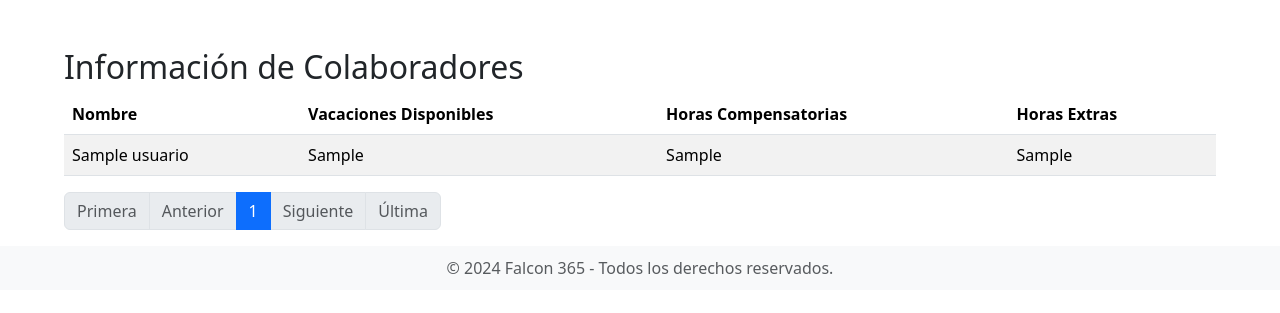
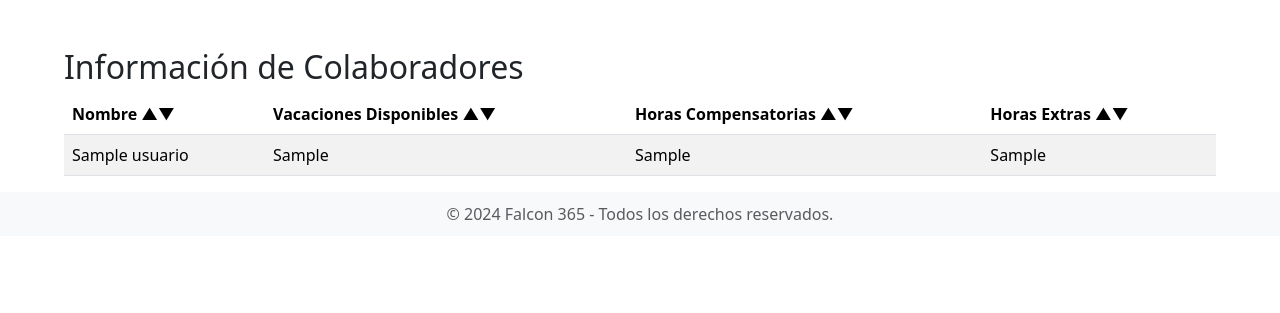
Before and after one commit to ITFalconIngenieria/sistemaVacaciones, a Django app: template gestion_empresa/gestion_rrhh/templates/colaboradores_info.html in a window 1280 px wide. Shown: the part 66-379 px from the top of the page. Run offline with Django 3.2, Linux system fonts and the light colour scheme; the template is opened without the code that fills it: most values are stand-ins (such as "Sample title", 1, 10 or a date in 2020); some libraries are stand-ins or nearby versions.

Commit message:
cambios a gerencia

```diff
--- a/gestion_empresa/gestion_rrhh/models.py
+++ b/gestion_empresa/gestion_rrhh/models.py
@@ -4,8 +4,6 @@ from datetime import date
 from decimal import Decimal
 from .validators import validate_username
 from django.conf import settings
-from datetime import datetime, time
-from django.utils.timezone import make_aware , get_current_timezone
 import random
 import string
 from django.template.loader import render_to_string
--- a/gestion_empresa/gestion_rrhh/templates/colaboradores_info.html
+++ b/gestion_empresa/gestion_rrhh/templates/colaboradores_info.html
@@ -6,99 +6,57 @@
 <div class="container mt-4">
     <h2>Información de Colaboradores</h2>
 
-    <table class="table table-striped">
-        <thead>
+    <!-- Contenedor con scroll -->
+    <div style="overflow-x: auto; max-height: 80vh;">
+        <table class="table table-striped" id="colaboradores-table">
+            <thead style="position: sticky; top: 0; background-color: white; z-index: 1;">
                 <tr>
-                <th>Nombre</th>
-                <th>Vacaciones Disponibles</th>
-                <th>Horas Compensatorias</th>
-                <th>Horas Extras</th>
-
+                    <!-- Añadimos estilos para el cursor -->
+                    <th style="cursor: pointer;" onclick="sortTable(0)">Nombre <span>&#9650;&#9660;</span></th>
+                    <th style="cursor: pointer;" onclick="sortTable(1)">Vacaciones Disponibles <span>&#9650;&#9660;</span></th>
+                    <th style="cursor: pointer;" onclick="sortTable(2)">Horas Compensatorias <span>&#9650;&#9660;</span></th>
+                    <th style="cursor: pointer;" onclick="sortTable(3)">Horas Extras <span>&#9650;&#9660;</span></th>
                 </tr>
             </thead>
             <tbody>
-            {% for data in page_obj %}
+                {% for data in colaboradores_data %}
                 <tr>
                     <td>{{ data.usuario.get_full_name }}</td>
                     <td>{{ data.dias_data.dias_disponibles }}</td>
                     <td>{{ data.horas_data.HC }}</td>
                     <td>{{ data.horas_data.HE }}</td>
-
                 </tr>
                 {% endfor %}
             </tbody>
         </table>
+    </div>
+</div>
 
-    <!-- Barra de navegación de la paginación -->
-    <nav aria-label="Page navigation">
-        <ul class="pagination">
-            <!-- Botón Primera -->
-            {% if page_obj.has_previous %}
-            <li class="page-item">
-                <a class="page-link" href="?page=1" aria-label="Primera">
-                    Primera
-                </a>
-            </li>
-            {% else %}
-            <li class="page-item disabled">
-                <a class="page-link" href="#" aria-label="Primera">
-                    Primera
-                </a>
-            </li>
-            {% endif %}
+<!-- Script para ordenar la tabla -->
+<script>
+    function sortTable(columnIndex) {
+        const table = document.getElementById('colaboradores-table');
+        const rows = Array.from(table.rows).slice(1); // Excluye encabezado
+        const isAscending = table.getAttribute('data-sort-order') !== 'asc'; // Alternar orden
 
-            <!-- Botón Anterior -->
-            {% if page_obj.has_previous %}
-            <li class="page-item">
-                <a class="page-link" href="?page={{ page_obj.previous_page_number }}" aria-label="Anterior">
-                    Anterior
-                </a>
-            </li>
-            {% else %}
-            <li class="page-item disabled">
-                <a class="page-link" href="#" aria-label="Anterior">
-                    Anterior
-                </a>
-            </li>
-            {% endif %}
+        rows.sort((a, b) => {
+            const cellA = a.cells[columnIndex].innerText.trim().toLowerCase();
+            const cellB = b.cells[columnIndex].innerText.trim().toLowerCase();
 
-            <!-- Páginas -->
-            {% for num in page_obj.paginator.page_range %}
-            <li class="page-item {% if page_obj.number == num %}active{% endif %}">
-                <a class="page-link" href="?page={{ num }}">{{ num }}</a>
-            </li>
-            {% endfor %}
+            // Convertir a números si son valores numéricos
+            const valueA = isNaN(cellA) ? cellA : parseFloat(cellA);
+            const valueB = isNaN(cellB) ? cellB : parseFloat(cellB);
 
-            <!-- Botón Siguiente -->
-            {% if page_obj.has_next %}
-            <li class="page-item">
-                <a class="page-link" href="?page={{ page_obj.next_page_number }}" aria-label="Siguiente">
-                    Siguiente
-                </a>
-            </li>
-            {% else %}
-            <li class="page-item disabled">
-                <a class="page-link" href="#" aria-label="Siguiente">
-                    Siguiente
-                </a>
-            </li>
-            {% endif %}
+            return isAscending
+                ? valueA > valueB ? 1 : -1
+                : valueA < valueB ? 1 : -1;
+        });
 
-            <!-- Botón Última -->
-            {% if page_obj.has_next %}
-            <li class="page-item">
-                <a class="page-link" href="?page={{ page_obj.paginator.num_pages }}" aria-label="Última">
-                    Última
-                </a>
-            </li>
-            {% else %}
-            <li class="page-item disabled">
-                <a class="page-link" href="#" aria-label="Última">
-                    Última
-                </a>
-            </li>
-            {% endif %}
-        </ul>
-    </nav>
-</div>
+        // Reordenar las filas en la tabla
+        rows.forEach(row => table.tBodies[0].appendChild(row));
+
+        // Alternar el atributo de orden
+        table.setAttribute('data-sort-order', isAscending ? 'asc' : 'desc');
+    }
+</script>
 {% endblock %}
```
Also changed, not shown: gestion_empresa/gestion_rrhh/templates/historial_ajustes_vacaciones.html (+41 -36 lines), gestion_empresa/gestion_rrhh/views.py (+8 -104 lines). Lines whose indentation alone changed are shown as unchanged.
